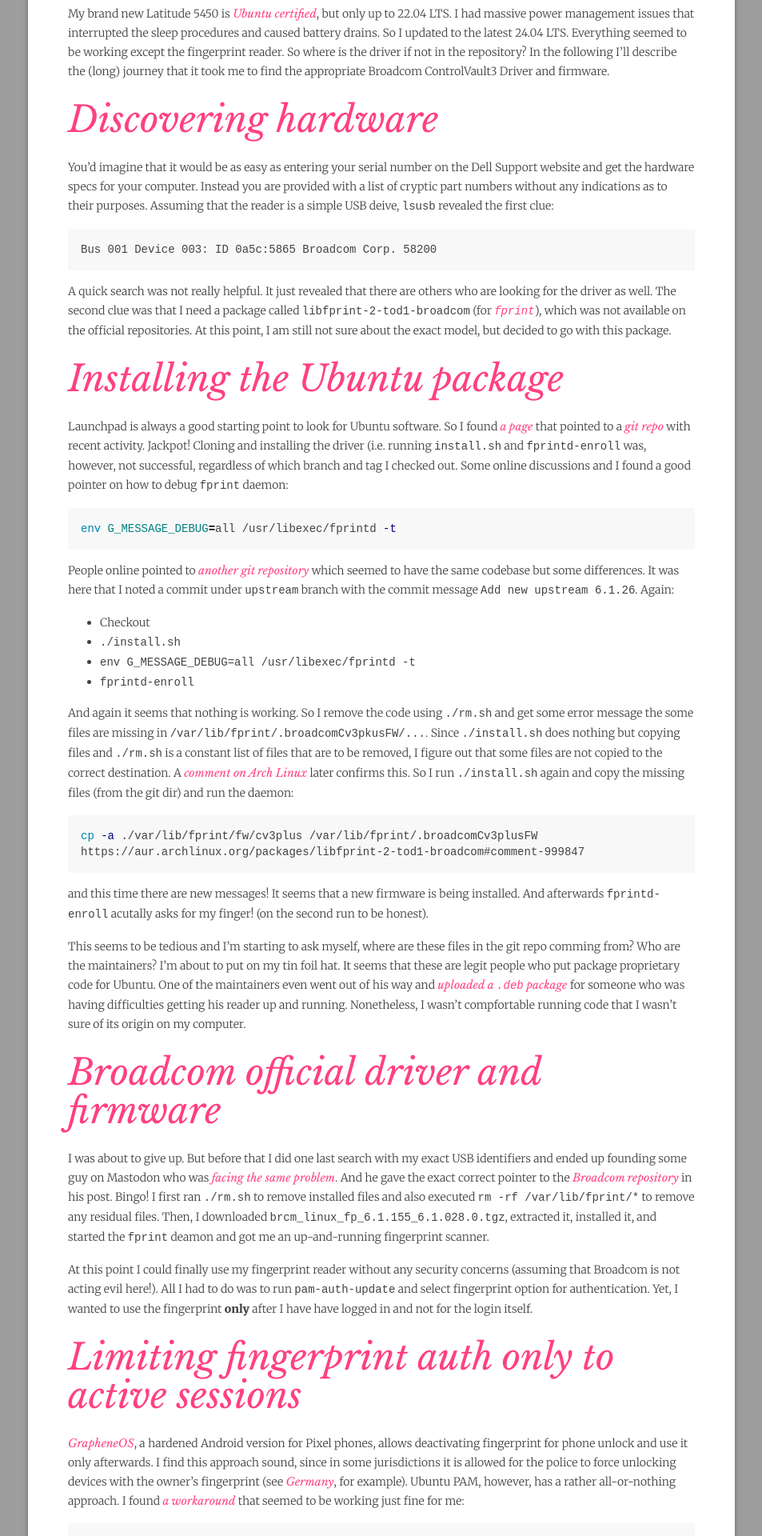
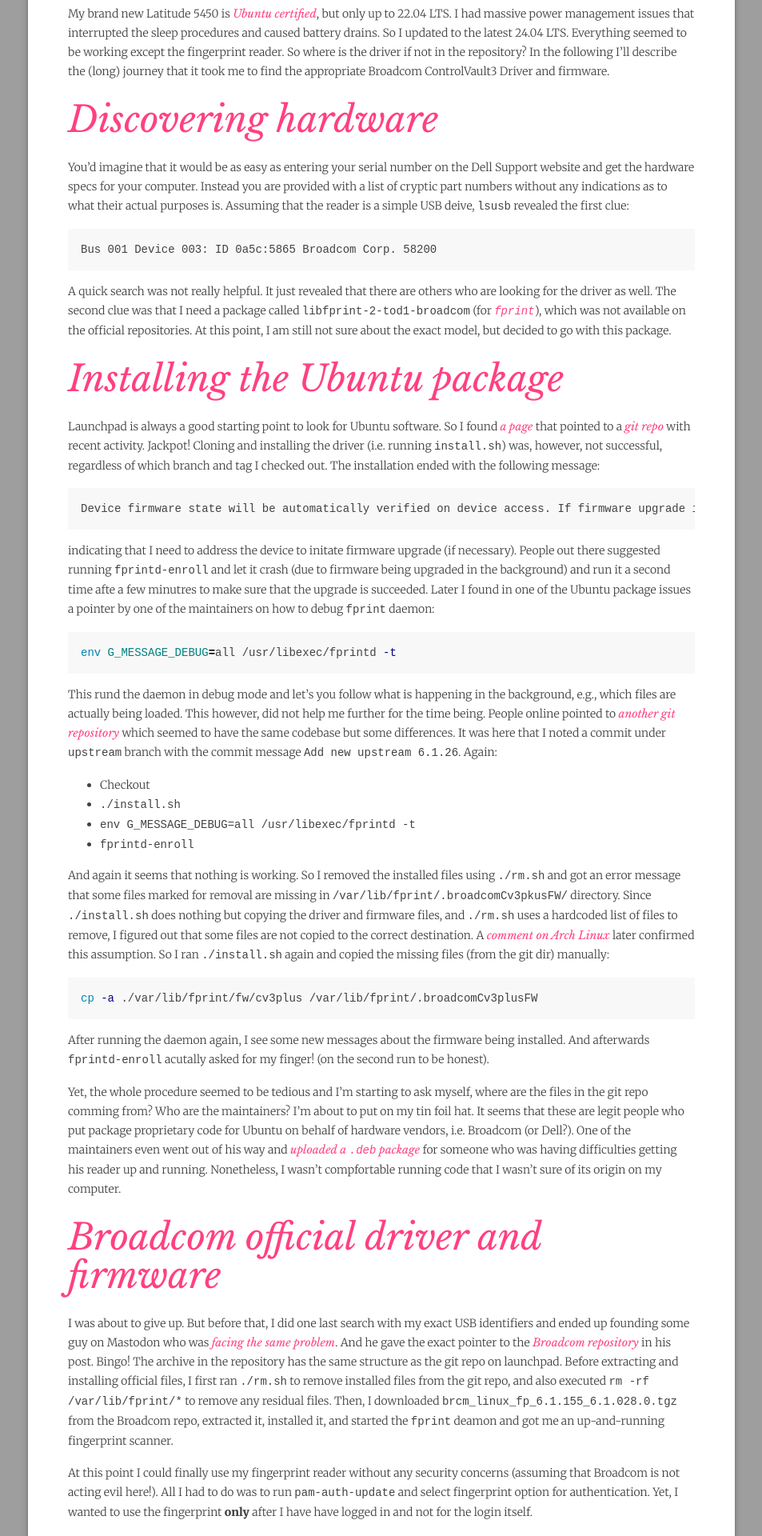
Before and after one commit to yan-foto/yan-foto.github.io, a Jekyll site: the page built from _posts/2025-03-16-ubuntu-fingerprint-broadcom.md, in a window 1280 px wide. Shown: the part 783-2703 px from the top of the page at 80% size, without its empty margins (163-1116 px from the left). Built offline with Jekyll 4.4.1, drawn with Linux system fonts in a browser that asks for light colours; nearby versions of some CDN libraries; comment, search, counter and statistics services are not loaded.

Commit message:
Minor fixes

````diff
--- a/_posts/2025-03-16-ubuntu-fingerprint-broadcom.md
+++ b/_posts/2025-03-16-ubuntu-fingerprint-broadcom.md
@@ -30,7 +30,7 @@
 
 ## Discovering hardware
 You'd imagine that it would be as easy as entering your serial number on the Dell Support website and get the hardware specs for your computer.
-Instead you are provided with a list of cryptic part numbers without any indications as to their purposes.
+Instead you are provided with a list of cryptic part numbers without any indications as to what their actual purposes is.
 Assuming that the reader is a simple USB deive, `lsusb` revealed the first clue:
 
 ```bash
@@ -46,13 +46,23 @@
 Launchpad is always a good starting point to look for Ubuntu software.
 So I found [a page](https://launchpad.net/libfprint-2-tod1-broadcom) that pointed to a [git repo](https://git.launchpad.net/libfprint-2-tod1-broadcom) with recent activity.
 Jackpot!
-Cloning and installing the driver (i.e. running `install.sh` and `fprintd-enroll` was, however, not successful, regardless of which branch and tag I checked out.
-Some online discussions and I found a good pointer on how to debug `fprint` daemon:
+Cloning and installing the driver (i.e. running `install.sh`) was, however, not successful, regardless of which branch and tag I checked out.
+The installation ended with the following message:
+
+```
+Device firmware state will be automatically verified on device access. If firmware upgrade is required, the device will be unavailable for a few minutes for the duration of the firmware upgrade.
+```
+
+indicating that I need to address the device to initate firmware upgrade (if necessary).
+People out there suggested running `fprintd-enroll` and let it crash (due to firmware being upgraded in the background) and run it a second time afte a few minutres to make sure that the upgrade is succeeded.
+Later I found in one of the Ubuntu package issues a pointer by one of the maintainers on how to debug `fprint` daemon:
 
 ```bash
 env G_MESSAGE_DEBUG=all /usr/libexec/fprintd -t
 ```
 
+This rund the daemon in debug mode and let's you follow what is happening in the background, e.g., which files are actually being loaded.
+This however, did not help me further for the time being.
 People online pointed to [another git repository](https://git.launchpad.net/~oem-solutions-engineers/libfprint-2-tod1-broadcom/+git/libfprint-2-tod1-broadcom/) which seemed to have the same codebase but some differences.
 It was here that I noted a commit under `upstream` branch with the commit message `Add new upstream 6.1.26`.
 Again:
@@ -63,34 +73,33 @@
 * `fprintd-enroll`
 
 And again it seems that nothing is working.
-So I remove the code using `./rm.sh` and get some error message the some files are missing in `/var/lib/fprint/.broadcomCv3pkusFW/...`.
-Since `./install.sh` does nothing but copying files and `./rm.sh` is a constant list of files that are to be removed, I figure out that some files are not copied to the correct destination.
-A [comment on Arch Linux](https://aur.archlinux.org/packages/libfprint-2-tod1-broadcom#comment-999847) later confirms this.
-So I run `./install.sh` again and copy the missing files (from the git dir) and run the daemon:
+So I removed the installed files using `./rm.sh` and got an error message that some files marked for removal are missing in `/var/lib/fprint/.broadcomCv3pkusFW/` directory.
+Since `./install.sh` does nothing but copying the driver and firmware files, and `./rm.sh` uses a hardcoded list of files to remove, I figured out that some files are not copied to the correct destination.
+A [comment on Arch Linux](https://aur.archlinux.org/packages/libfprint-2-tod1-broadcom#comment-999847) later confirmed this assumption.
+So I ran `./install.sh` again and copied the missing files (from the git dir) manually:
 
 ```bash
 cp -a ./var/lib/fprint/fw/cv3plus /var/lib/fprint/.broadcomCv3plusFW
-https://aur.archlinux.org/packages/libfprint-2-tod1-broadcom#comment-999847
 ```
 
-and this time there are new messages!
-It seems that a new firmware is being installed.
-And afterwards `fprintd-enroll` acutally asks for my finger! (on the second run to be honest).
+After running the daemon again, I see some new messages about the firmware being installed.
+And afterwards `fprintd-enroll` acutally asked for my finger! (on the second run to be honest).
 
-This seems to be tedious and I'm starting to ask myself, where are these files in the git repo comming from?
+Yet, the whole procedure seemed to be tedious and I'm starting to ask myself, where are the files in the git repo comming from?
 Who are the maintainers?
 I'm about to put on my tin foil hat.
-It seems that these are legit people who put package proprietary code for Ubuntu.
+It seems that these are legit people who put package proprietary code for Ubuntu on behalf of hardware vendors, i.e. Broadcom (or Dell?).
 One of the maintainers even went out of his way and [uploaded a `.deb` package](https://launchpad.net/~andch/+archive/ubuntu/verify-ppa/+packages) for someone who was having difficulties getting his reader up and running.
 Nonetheless, I wasn't compfortable running code that I wasn't sure of its origin on my computer.
 
 ## Broadcom official driver and firmware
 I was about to give up.
-But before that I did one last search with my exact USB identifiers and ended up founding some guy on Mastodon who was [facing the same problem](https://mastodon.eddmil.es/@iMeddles/114046788648821512).
-And he gave the exact correct pointer to the [Broadcom repository](https://packages.broadcom.com/ui/repos/tree/General/dell-controlvault-drivers) in his post.
+But before that, I did one last search with my exact USB identifiers and ended up founding some guy on Mastodon who was [facing the same problem](https://mastodon.eddmil.es/@iMeddles/114046788648821512).
+And he gave the exact pointer to the [Broadcom repository](https://packages.broadcom.com/ui/repos/tree/General/dell-controlvault-drivers) in his post.
 Bingo!
-I first ran `./rm.sh` to remove installed files and also executed `rm -rf /var/lib/fprint/*` to remove any residual files.
-Then, I downloaded `brcm_linux_fp_6.1.155_6.1.028.0.tgz`, extracted it, installed it, and started the `fprint` deamon and got me an up-and-running fingerprint scanner.
+The archive in the repository has the same structure as the git repo on launchpad.
+Before extracting and installing official files, I first ran `./rm.sh` to remove installed files from the git repo, and also executed `rm -rf /var/lib/fprint/*` to remove any residual files.
+Then, I downloaded `brcm_linux_fp_6.1.155_6.1.028.0.tgz` from the Broadcom repo, extracted it, installed it, and started the `fprint` deamon and got me an up-and-running fingerprint scanner.
 
 At this point I could finally use my fingerprint reader without any security concerns (assuming that Broadcom is not acting evil here!).
 All I had to do was to run `pam-auth-update` and select fingerprint option for authentication.
````
